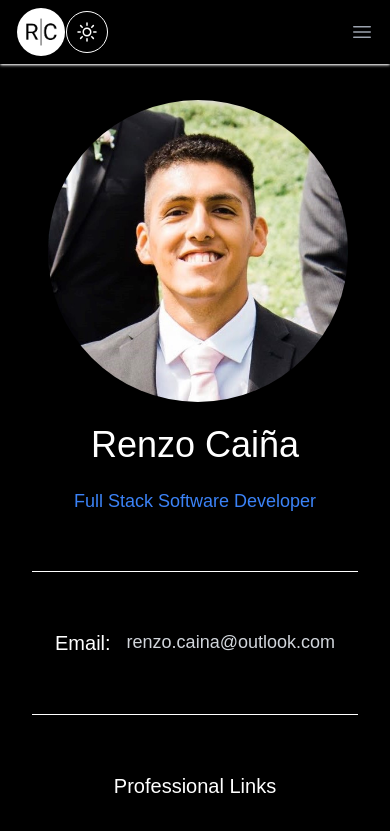
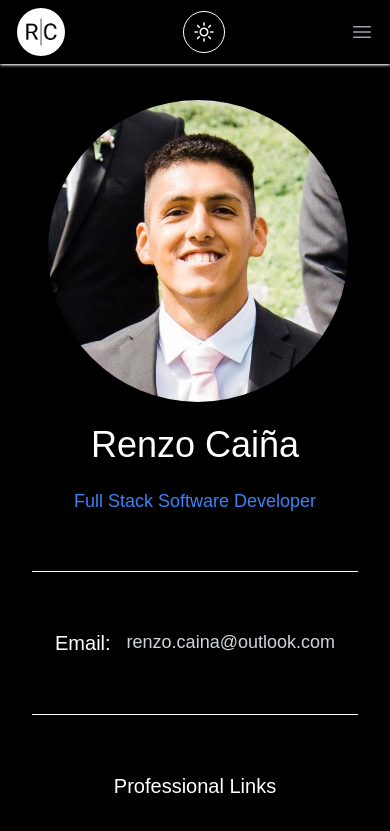
Before and after one commit to rcaina/portfolio, a Next.js app: page / in a window 390 px wide. Shown: the top 831 px of the page. Built offline with nearby package versions, Linux system fonts and the light colour scheme; a web font is replaced by a local one.

Commit message:
update mobile view of theme selector

```diff
--- a/components/layout/Header.tsx
+++ b/components/layout/Header.tsx
@@ -103,9 +103,9 @@ export default function Header() {
                       activeClassName="font-bold mr-4 inline-flex items-center border-b-2 border-secondary-500 px-1 pt-1 text-md font-semibold"
                     />
                   </div>
-                  <div className="flex items-center justify-end">
+                  <div className="flex w-full items-center justify-center md:w-auto md:justify-end">
                     <div
-                      className="rounded-full border border-foreground p-2 text-foreground"
+                      className="rounded-full border border-foreground p-2 text-foreground hover:bg-secondary-500"
                       onClick={() =>
                         setTheme(theme === "dark" ? "light" : "dark")
                       }
```
